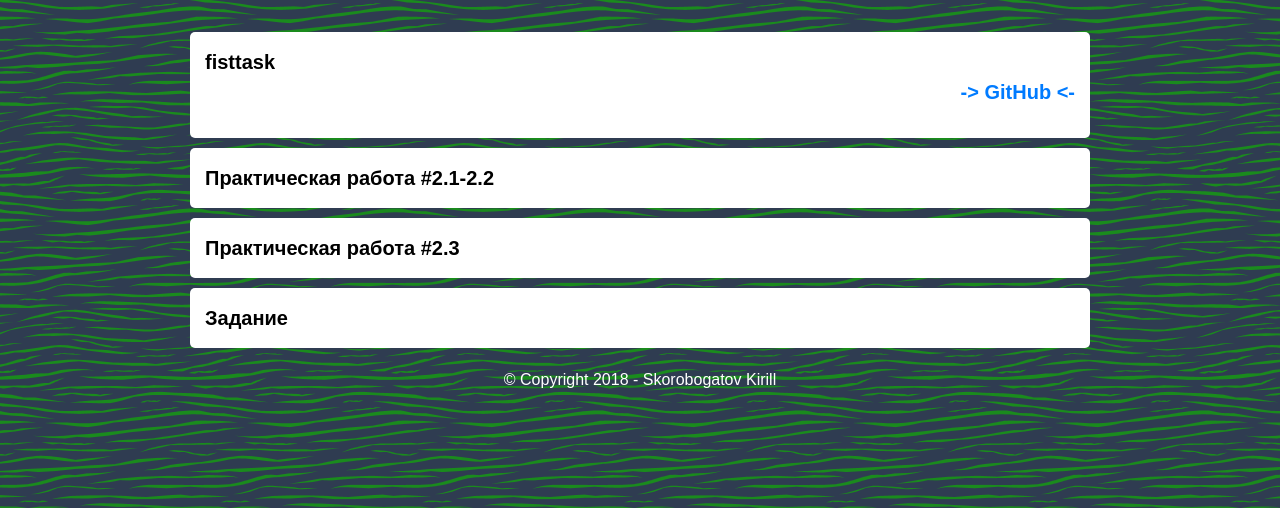
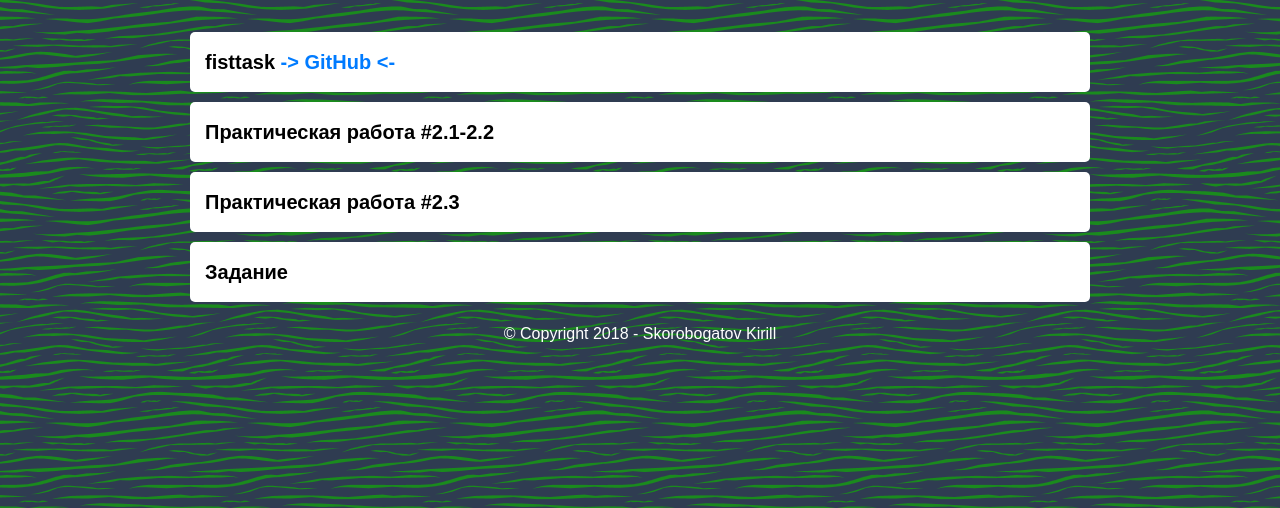
Before and after one commit to Galiactus/Galiactus.github.io, a plain HTML site: page html/python5sem.html in a window 1280 px wide. Shown: the part 292-800 px from the top of the page. Drawn offline with nearby package versions, Linux system fonts and the light colour scheme.

Commit message:
Update python5sem.html

```diff
--- a/html/python5sem.html
+++ b/html/python5sem.html
@@ -102,7 +102,7 @@
       <div class="col"></div>
       <div class="col-xl-10">
         <input class="toggle-box" id="identifier-1" type="checkbox">
-        <label onmousedown="return false" onselectstart="return false" for="identifier-1" > fisttask <p align="right"><a href="https://github.com/herzenuni/sem5-firsttask-04092018-Yalkinzsun">-> GitHub <-</a></p></label>
+        <label onmousedown="return false" onselectstart="return false" for="identifier-1" > fisttask <a href="https://github.com/herzenuni/sem5-firsttask-04092018-Yalkinzsun">-> GitHub <-</a></label>
 
 
         <!------------------------------------------------------------------------------>
```
